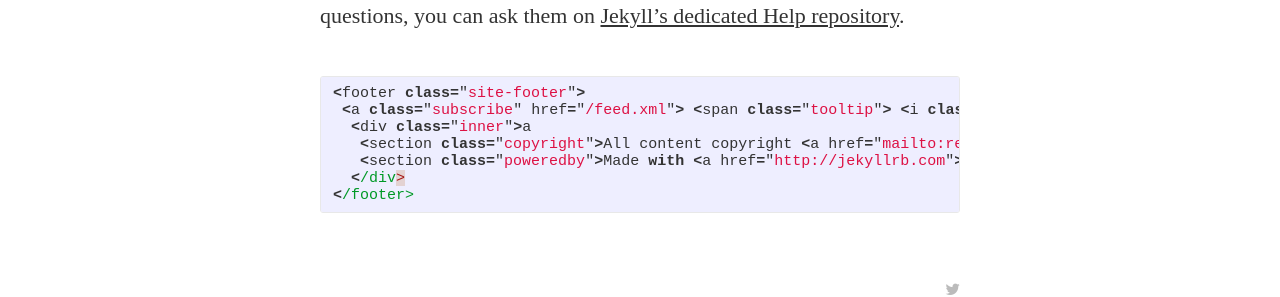
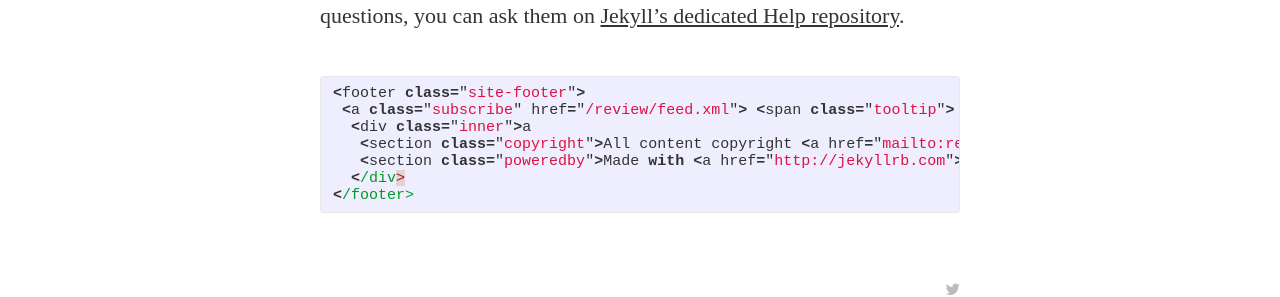
Before and after one commit to recommenders/review, a Jekyll site: the page built from _posts/2014-10-22-recsys-review-bootstrap.markdown, in a window 1280 px wide. Shown: the part 899-1196 px from the top of the page. Built offline with Jekyll 4.4.1, drawn with Linux system fonts in a browser that asks for light colours; nearby versions of some CDN libraries; some web fonts are replaced; Markdown is read by kramdown in place of the engine named in the settings.

Commit message:
Updated config

```diff
--- a/_config.yml
+++ b/_config.yml
@@ -22,7 +22,7 @@ paginate:	5
 maincat: index
 
 url: "http://recommenders.net/review" # the base hostname & protocol for your site
-baseurl: ""
+baseurl: "/review"
 
 # social icons and sharing options
 social:
```
